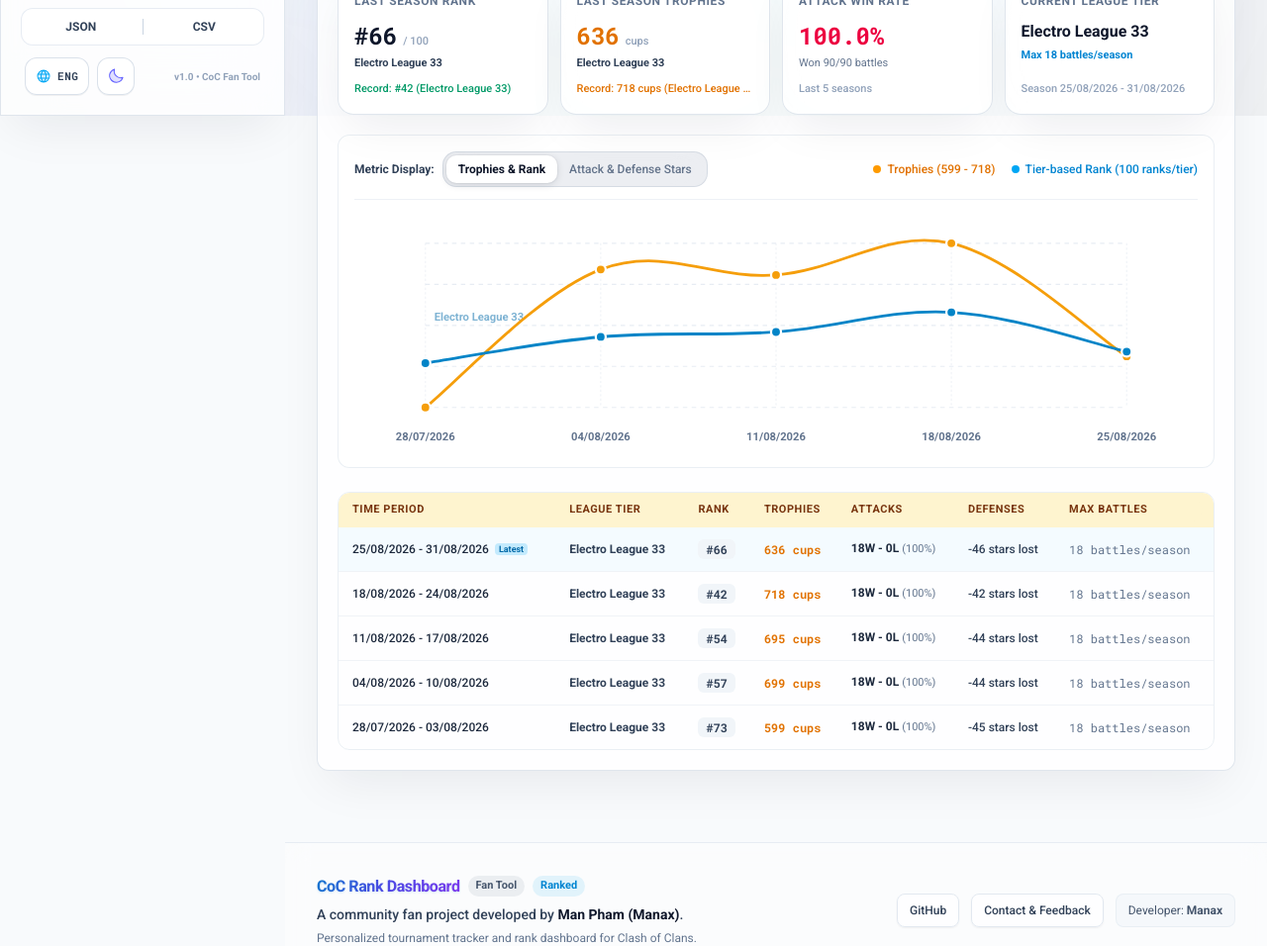
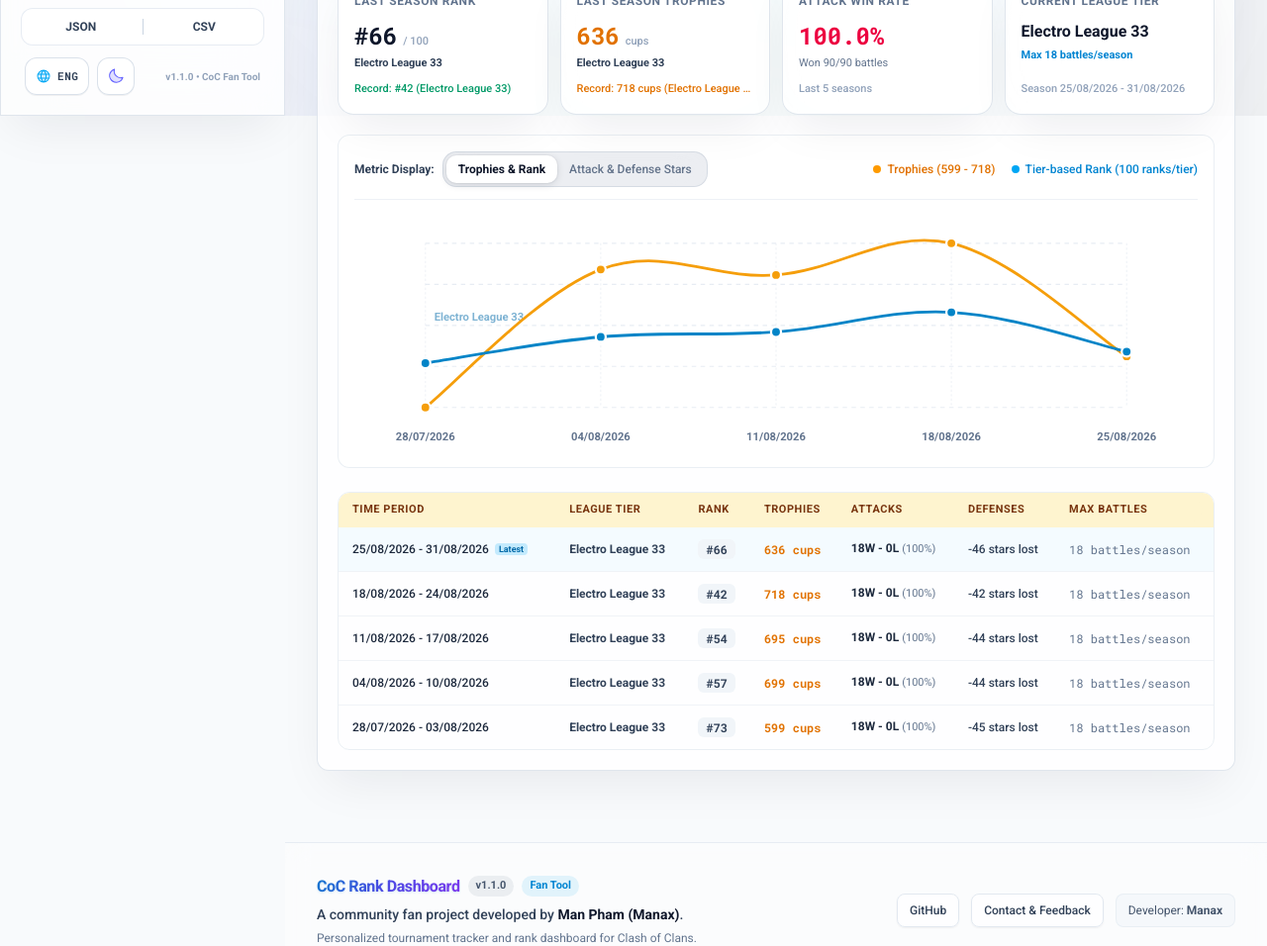
Before and after one commit to pmmdrg/coc-rank-dashboard, a React (Vite) app: page / in a window 1280 px wide. Shown: the part 683-1639 px from the top of the page at 99% size. Built offline with nearby package versions, Linux system fonts and the light colour scheme.

Commit message:
chore: setup semantic versioning (v1.1.0) and display in UI

```diff
--- a/package.json
+++ b/package.json
@@ -1,7 +1,7 @@
 {
   "name": "rank-dashboard",
   "private": true,
-  "version": "0.0.0",
+  "version": "1.1.0",
   "type": "module",
   "scripts": {
     "dev": "vite",
--- a/src/components/Footer.tsx
+++ b/src/components/Footer.tsx
@@ -1,4 +1,5 @@
 import { useI18n } from '../i18n/LanguageContext'
+import { APP_VERSION } from '../version'
 
 export function Footer() {
   const { dict } = useI18n()
@@ -14,10 +15,10 @@
                 CoC Rank Dashboard
               </span>
               <span className="rounded-full bg-slate-500/10 px-2 py-0.5 text-[11px] font-semibold text-slate-600 dark:bg-slate-400/10 dark:text-slate-400">
-                Fan Tool
+                v{APP_VERSION}
               </span>
               <span className="rounded-full bg-sky-500/10 px-2 py-0.5 text-[11px] font-semibold text-sky-600 dark:bg-sky-400/10 dark:text-sky-400">
-                Ranked
+                Fan Tool
               </span>
             </div>
             <p className="text-sm font-medium text-slate-700 dark:text-slate-300">
--- a/src/components/Sidebar.tsx
+++ b/src/components/Sidebar.tsx
@@ -15,6 +15,7 @@
 import { ThemeToggle } from './ThemeToggle'
 import { LanguageSwitcher } from './LanguageSwitcher'
 import { useI18n } from '../i18n/LanguageContext'
+import { APP_VERSION } from '../version'
 
 export interface SidebarProps {
   currentRoute: AppRoute
@@ -264,7 +265,7 @@
             <ThemeToggle />
           </div>
           <span className="text-[10px] font-semibold text-slate-400 dark:text-slate-500">
-            v1.0 • CoC Fan Tool
+            v{APP_VERSION} • CoC Fan Tool
           </span>
         </div>
       </div>
--- /dev/null
+++ b/src/version.ts
@@ -0,0 +1,7 @@
+/**
+ * Application Version following Semantic Versioning (SemVer: x.y.z)
+ * - MAJOR (x): Thay đổi kiến trúc lớn hoặc bước ngoặt
+ * - MINOR (y): Thêm tính năng mới, route mới, chức năng mới
+ * - PATCH (z): Sửa lỗi (bug fixes), tinh chỉnh giao diện, tối ưu hiệu năng
+ */
+export const APP_VERSION = '1.1.0'
```
